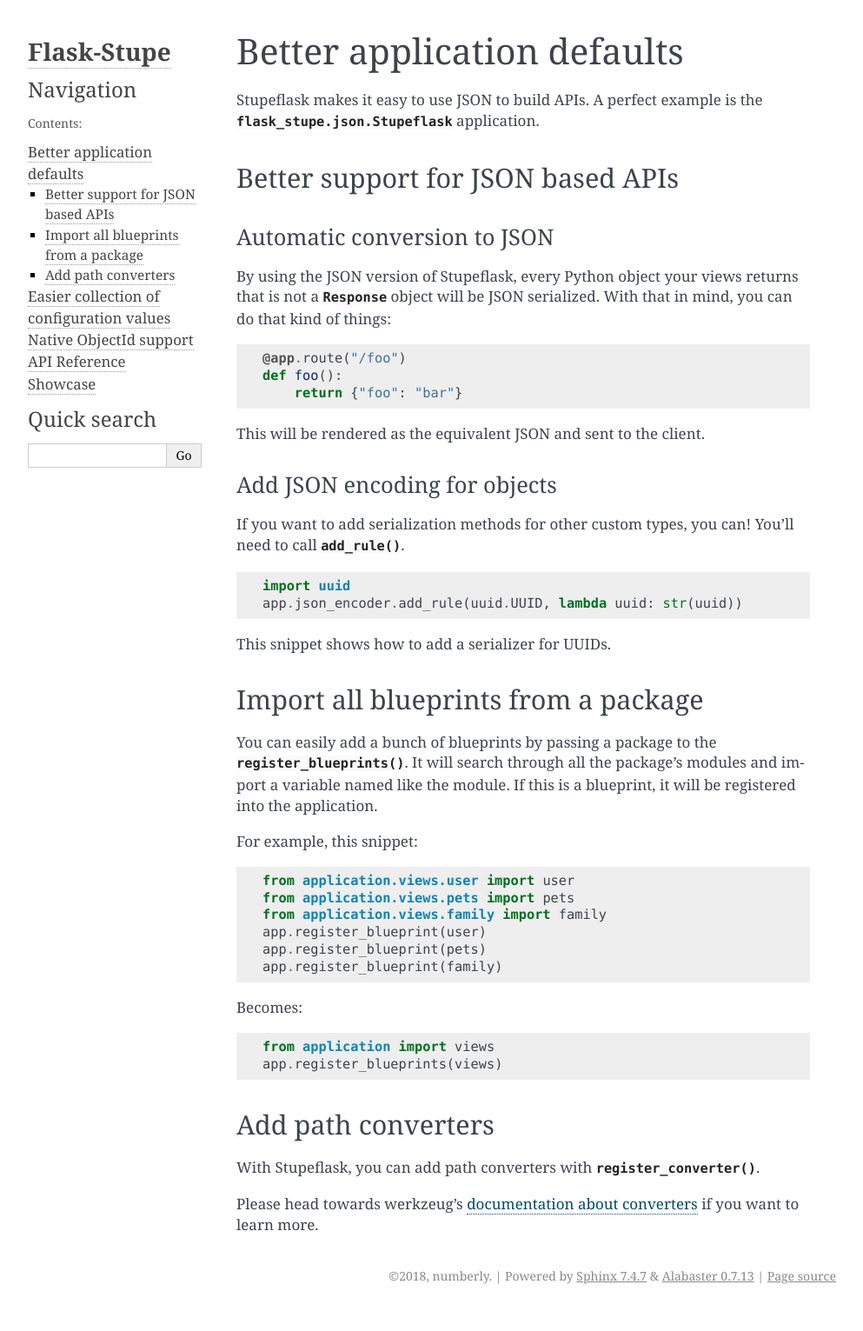
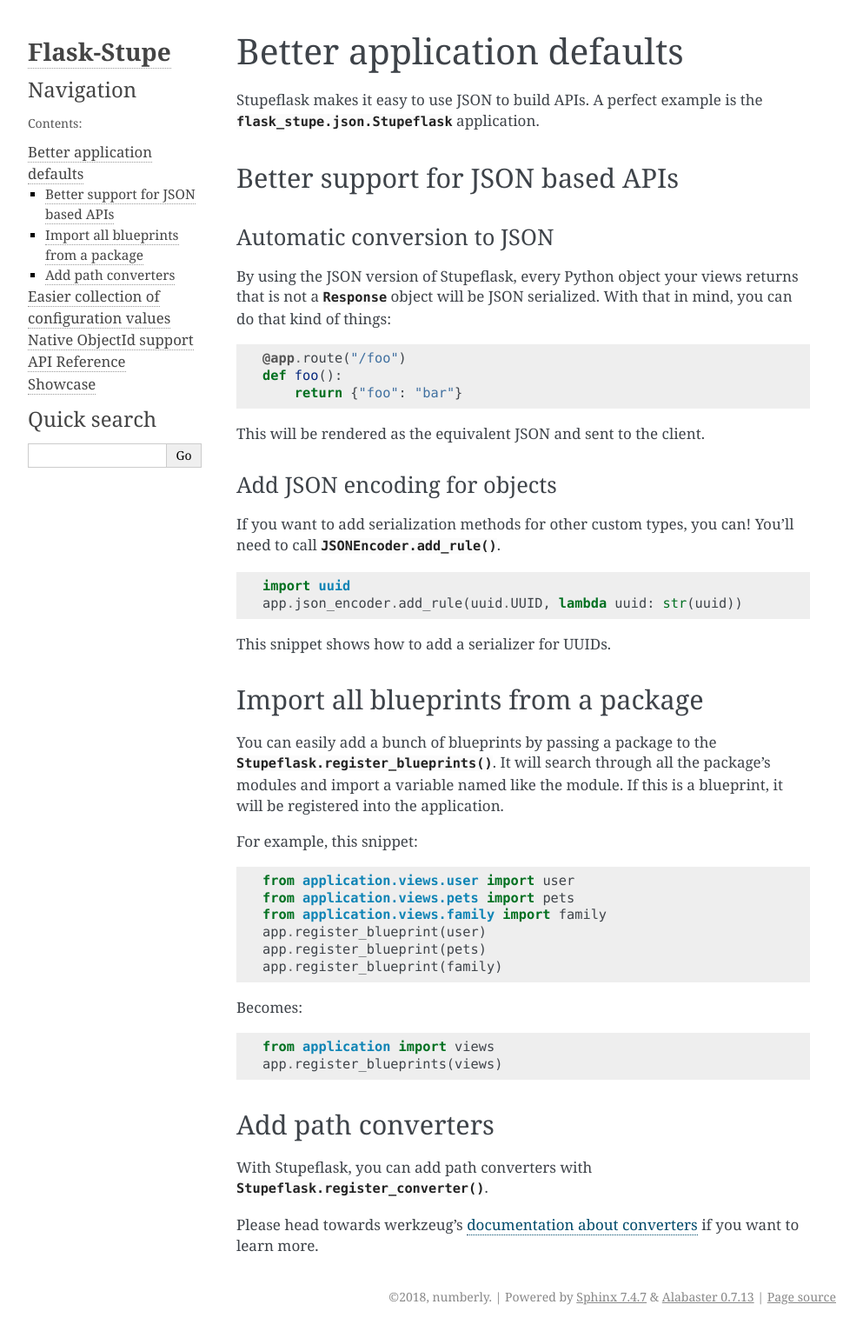
Before and after one commit to numberly/flask-stupe, a Sphinx documentation site: the page built from docs/source/application.rst, in a window 1280 px wide. Shown: the whole page at 87% size, without its empty margins (148-1141 px from the left). Built offline with Sphinx 7.4.7, drawn with Linux system fonts in a browser that asks for light colours; before the commit the page ends 1507 px from its top, so only the background shows below that; some of the changed lines change nothing that is shown.

Commit message:
Change display of internal links

```diff
--- a/docs/source/application.rst
+++ b/docs/source/application.rst
@@ -27,7 +27,8 @@
 -----------------------------
 
 If you want to add serialization methods for other custom types, you can!
-You'll need to call :meth:`~flask_stupe.json.JSONEncoder.add_rule`.
+You'll need to call :meth:`JSONEncoder.add_rule()
+<flask_stupe.json.JSONEncoder.add_rule>`.
 
 .. code-block:: python
 
@@ -41,9 +42,10 @@
 ====================================
 
 You can easily add a bunch of blueprints by passing a package to the
-:meth:`~flask_stupe.app.Stupeflask.register_blueprints`. It will search through
-all the package's modules and import a variable named like the module. If this
-is a blueprint, it will be registered into the application.
+:meth:`Stupeflask.register_blueprints()
+<flask_stupe.app.Stupeflask.register_blueprints>`. It will search through all
+the package's modules and import a variable named like the module. If this is a
+blueprint, it will be registered into the application.
 
 For example, this snippet:
 
@@ -67,7 +69,8 @@
 ===================
 
 With Stupeflask, you can add path converters with
-:meth:`~flask_stupe.app.Stupeflask.register_converter`.
+:meth:`Stupeflask.register_converter()
+<flask_stupe.app.Stupeflask.register_converter>`.
 
 Please head towards werkzeug's `documentation about converters`_ if you want to
 learn more.
```
